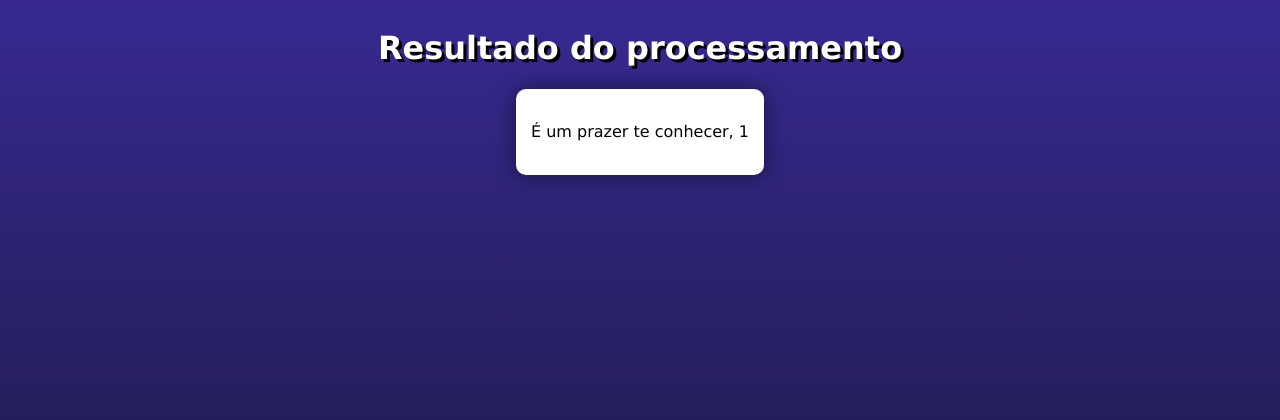
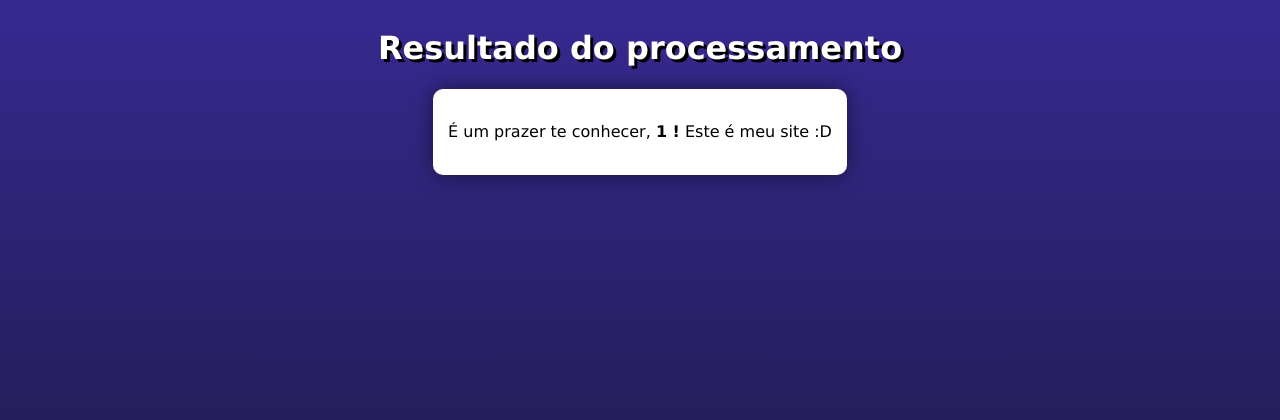
Before and after one commit to Renan-Storrer/Curso-PHP, a PHP site: page /cad.php?nome=1 in a window 1280 px wide. Shown: the top 420 px of the page. Run offline with PHP 8.4, Linux system fonts and the light colour scheme; data that the repository does not hold is empty.

Commit message:
feat: coloca nome do usuario em negrito

```diff
--- a/Modulo-1/ex004/cad.php
+++ b/Modulo-1/ex004/cad.php
@@ -14,7 +14,7 @@
     <?php
       $nome = $_GET["nome"];
       $sobrenome = $_GET["sobrenome"];
-      echo "<p>É um prazer te conhecer, $nome $sobrenome";
+      echo "<p>É um prazer te conhecer, <strong>$nome $sobrenome!</strong> Este é meu site :D";
     ?>
   </main>
 </body>
```
